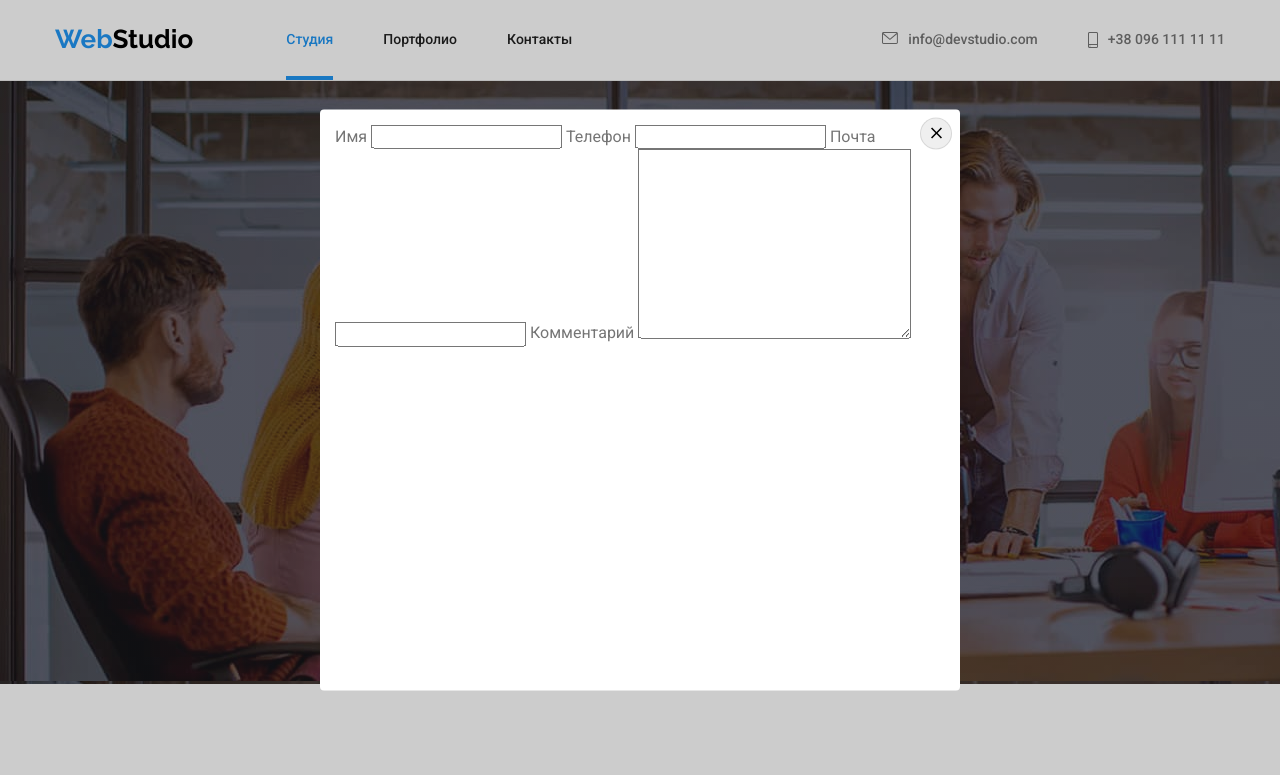
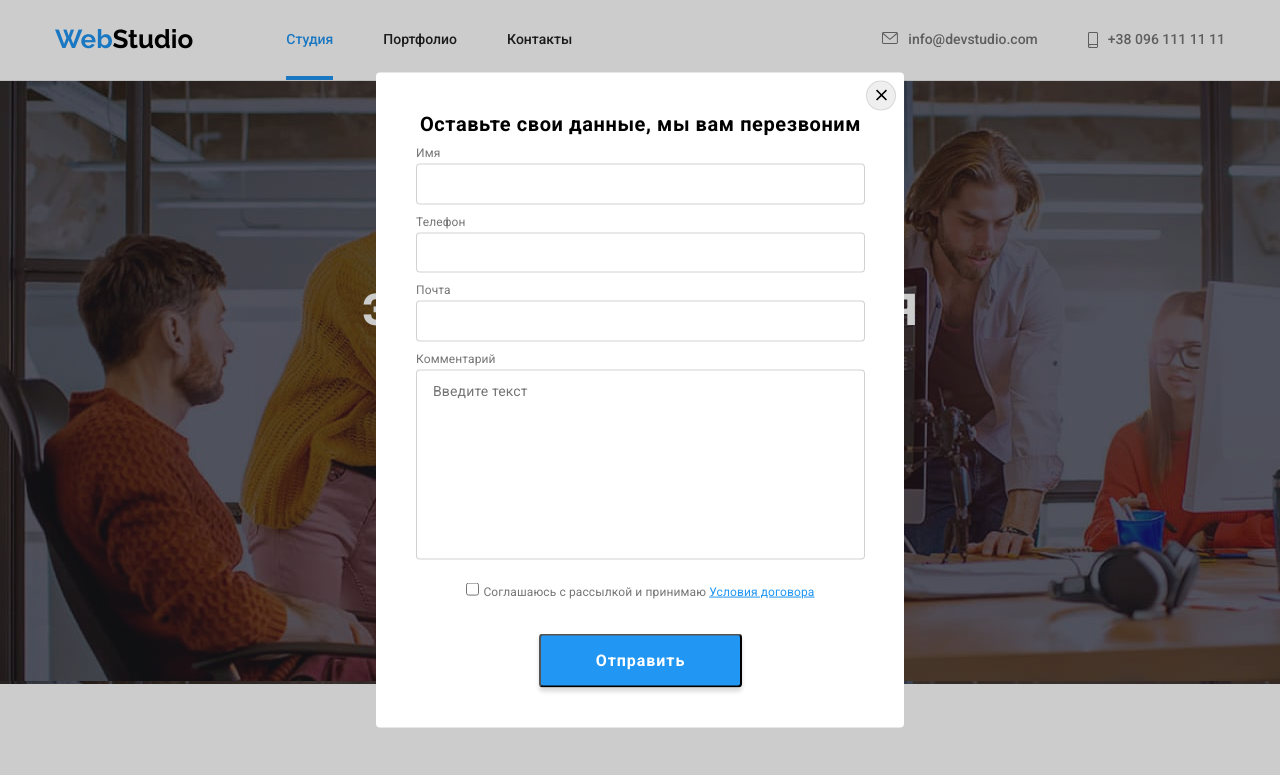
Before and after one commit to ToyEye/goit-markup-hw-06, a plain HTML site: page index.html in a window 1280 px wide. Both pictures are taken after a click on the button "Заказать услугу". Shown: the top 775 px of the page. Drawn offline with nearby package versions, Linux system fonts and the light colour scheme.

Commit message:
foot-form

```diff
--- a/css/styles.css
+++ b/css/styles.css
@@ -43,6 +43,7 @@ body {
   --icon-color: #afb1b8;
   --bgc-icon-footer: rgba(255, 255, 255, 0.1);
   --bgc-overflow: rgba(33, 150, 243, 0.9);
+  --form-color: rgba(117, 117, 117, 0.5);
 }
 
 a {
@@ -677,6 +678,7 @@ ul {
   letter-spacing: 0.03em;
   color: var(--lite-color);
   margin-bottom: 20px;
+  letter-spacing: 0.03em;
 }
 
 .foot-icon-list {
@@ -709,6 +711,21 @@ ul {
   fill: currentColor;
 }
 
+.subscribe {
+  margin-left: 93px;
+}
+
+.subscribe .title {
+  font-family: roboto, sans-serif;
+  font-weight: 700;
+  font-size: 14px;
+  line-height: 1.172;
+  letter-spacing: 0.03em;
+  color: var(--lite-color);
+  margin-bottom: 20px;
+  letter-spacing: 0.03em;
+}
+
 /* Модальное окно */
 .backdrop {
   position: fixed;
@@ -733,8 +750,8 @@ ul {
   min-width: 528px;
   min-height: 581px;
   background-color: var(--lite-color);
-  padding: 15px;
   border-radius: 4px;
+
   animation-name: modal;
   animation-duration: 3000ms;
   animation-timing-function: linear;
@@ -742,9 +759,6 @@ ul {
   transform-origin: top left;
 }
 
-/* .modal::before {
-  content: "";
-} */
 .modal .btn {
   position: absolute;
   top: 0;
@@ -752,13 +766,21 @@ ul {
   margin-right: 8px;
   margin-top: 8px;
   border: 1px solid rgba(0, 0, 0, 0.1);
+  color: var(--primary-color);
   border-radius: 50%;
-  padding: 6px;
+  padding: 5px;
+  transition: color 250ms cubic-bezier(0.4, 0, 0.2, 1);
 }
 
-.modal .close {
+.modal .btn:hover,
+.modal .btn:focus {
+  color: var(--activ);
+}
+
+.btn .close {
   width: 18px;
   height: 18px;
+  color: currentColor;
 }
 
 @keyframes modal {
@@ -772,4 +794,102 @@ ul {
 
 .order {
   display: flex;
+  flex-direction: column;
+  padding-left: 40px;
+  padding-right: 39px;
 }
+
+.order .title {
+  font-family: roboto, sans-serif;
+  font-weight: 700;
+  font-size: 20px;
+  text-align: center;
+  line-height: 1.172;
+  letter-spacing: 0.03em;
+  color: var(--primary-color);
+  padding-top: 40px;
+}
+
+.order label {
+  font-family: roboto, sans-serif;
+  font-weight: 400;
+  font-size: 12px;
+  line-height: 1.171;
+  letter-spacing: 0.01em;
+  padding-top: 10px;
+  padding-bottom: 4px;
+  color: var(--accent-color);
+}
+
+input {
+  border-radius: 4px;
+  border: 1px solid rgba(33, 33, 33, 0.2);
+  padding: 10px 12px;
+  cursor: pointer;
+  transition: color 250ms cubic-bezier(0.4, 0, 0.2, 1);
+}
+
+textarea {
+  font-family: roboto, sans-serif;
+  font-weight: 400;
+  font-size: 14px;
+  line-height: 1.172;
+  letter-spacing: 0.01em;
+  padding: 12px 16px;
+  color: var(--form-color);
+  resize: none;
+  border-radius: 4px;
+  border: 1px solid rgba(33, 33, 33, 0.2);
+  transition: color 250ms cubic-bezier(0.4, 0, 0.2, 1);
+}
+
+textarea:hover,
+textarea:focus {
+  border: 1px solid var(--activ);
+}
+
+input:hover,
+input:focus {
+  border: 1px solid var(--activ);
+}
+
+.rules {
+  color: var(--accent-color);
+  font-family: roboto, sans-serif;
+  font-size: 14px;
+  line-height: 1.714;
+  padding-top: 20px;
+  letter-spacing: 0.03em;
+  text-align: center;
+}
+
+.rules .link {
+  color: var(--activ);
+  text-decoration: underline;
+}
+
+.send-btn {
+  text-align: center;
+}
+
+.send-btn .send {
+  font-family: roboto, sans-serif;
+  font-weight: 700;
+  font-size: 16px;
+  line-height: 1.875;
+  letter-spacing: 0.06em;
+  padding: 10px 55px;
+  color: var(--lite-color);
+  background-color: var(--logo);
+  border-radius: 4px;
+  box-shadow: 0px 4px 4px rgba(0, 0, 0, 0.15);
+  margin-top: 30px;
+  margin-bottom: 40px;
+  cursor: pointer;
+  transition: color 250ms cubic-bezier(0.4, 0, 0.2, 1);
+}
+
+.send-btn .send:hover,
+.send-btn .send:focus {
+  background-color: #188ce8;
+}
--- a/index.html
+++ b/index.html
@@ -395,6 +395,12 @@
                         </li>
                     </ul>
                 </div>
+                <div class="subscribe">
+                    <form>
+                        <label for="subscribe">Подпишитесь на рассылку</label>
+                        <input type="email" name="subscribe" id="subscribe" placeholder="E-mail">
+                    </form>
+                </div>
             </div>
         </div>
     </footer>
@@ -403,14 +409,14 @@
 
     <div class="backdrop is-hidden" data-modal>
         <div class="modal">
-            <button class="btn  " type="button" data-modal-close>
+            <button class="btn" type="button" data-modal-close>
                 <svg class="close">
                     <use href="./images/icons.svg#icon-close"></use>
                 </svg>
             </button>
             <form name="order-form">
-                <div>
-
+                <div class="order">
+                    <h2 class="title">Оставьте свои данные, мы вам перезвоним</h2>
                     <label for="name">Имя</label>
                     <input type="name" name="name" id="name">
 
@@ -424,8 +430,17 @@
 
 
                     <label for="comment">Комментарий</label>
-                    <textarea name="comment" id="comment" cols="30" rows="10"></textarea>
+                    <textarea name="comment" id="comment" cols="30" rows="10" placeholder="Введите текст" resize></textarea>
+
+                    <div class="rules">
+                    <input type="checkbox" name="rules">
+                    <label for="rules" >Соглашаюсь с рассылкой и принимаю <a href="" class="link"> Условия договора</a></label>
+                    </div>
+                    <div class="send-btn">
+                    <button type="submit" class="send">Отправить</button>
+                    </div>
                 </div>
+
             </form>
         </div>
     </div>
```
